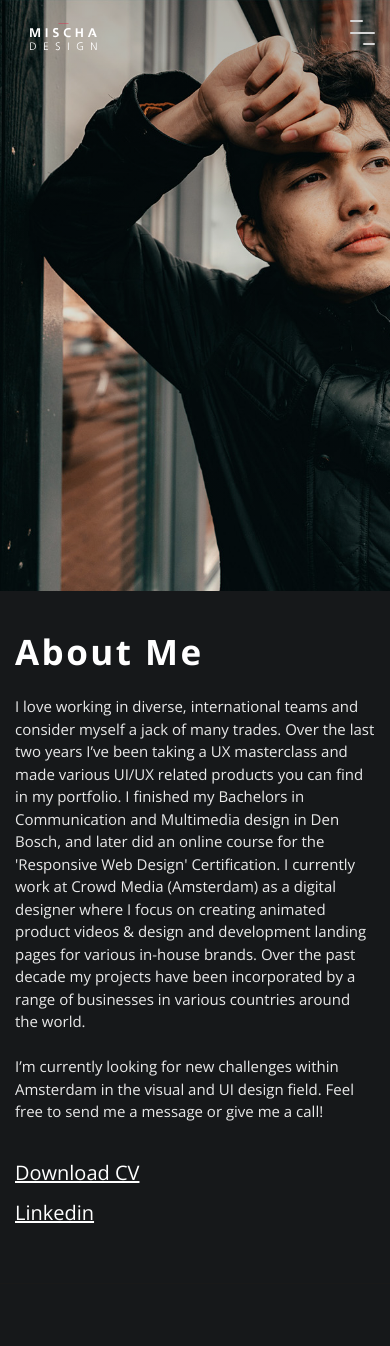
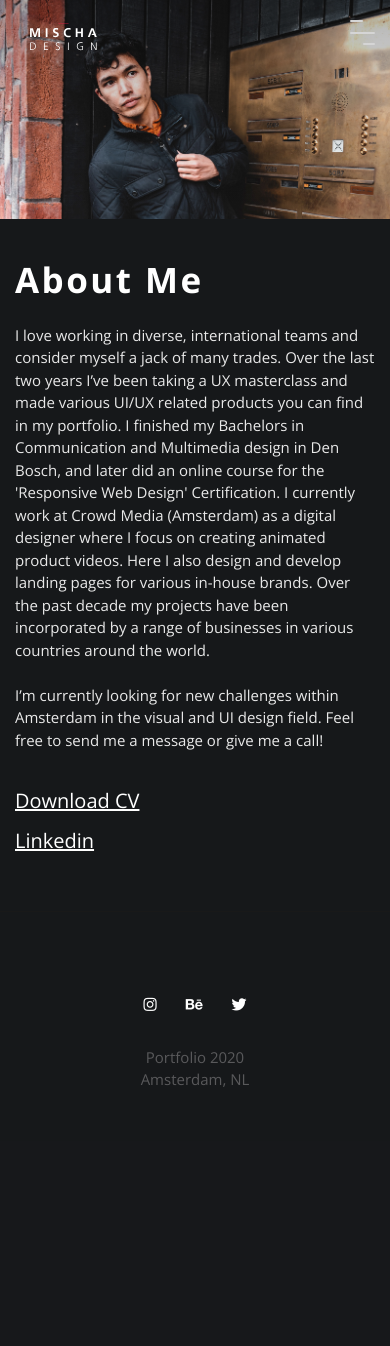
Before and after one commit to mfgoes/portfolio, a PHP site: page /about-resume.html in a window 390 px wide; the page is wider, and only the part inside the window is pictured. Shown: the top 1346 px of that part. After the commit the page ends 1087 px from the top of that part, so only its background shows below. Run offline with PHP 8.4, Linux system fonts and the light colour scheme.

Commit message:
QOL improvements
-Fix width issue on mobile (about me)
-Add animation to text on home
-Changed about me image
-Change header image for mobile pages (or shorten the image size)

```diff
--- a/about-resume.html
+++ b/about-resume.html
@@ -28,7 +28,6 @@
                         text-align: center;
                         line-height: 2em;
                         font-size: 20px;
-                        width: 300px;
                         margin-top: 200px;
                         border-radius: 20px;
                         transition: .2s;
@@ -37,15 +36,6 @@
 
                     #button a{
                         color: #f7f7f7;
-                         width: 400px;
-                    }
-                    #button:after{
-                        content: '';
-                        height: 120%;
-                        position: absolute;
-                        transform: skewX(45deg);
-                        z-index: -1;
-                        transition: .2s;
                     }
                     #button:hover{
                         cursor: pointer;
@@ -81,6 +71,7 @@
     </header>
 
     <section class="about-resume">
+
     <div class="container">
 
 
@@ -89,16 +80,15 @@
         <div class="p-text title_white ">
             <h1>About Me</h1>
             <p><br>
-                            I love working in diverse, international teams and consider myself a jack of many trades. Over the last two years I’ve been taking a UX masterclass and made various UI/UX related products you can find in my portfolio. I finished my Bachelors in Communication and Multimedia design in Den Bosch, and later did an online course for the 'Responsive Web Design' Certification. I currently work at Crowd Media (Amsterdam) as a digital designer where I focus on creating animated product videos & design and development landing pages for various in-house brands. Over the past decade my projects have been incorporated by a range of businesses in various countries around the world.
+            I love working in diverse, international teams and consider myself a jack of many trades. Over the last two years I’ve been taking a UX masterclass and made various UI/UX related products you can find in my portfolio. I finished my Bachelors in Communication and Multimedia design in Den Bosch, and later did an online course for the 'Responsive Web Design' Certification. I currently work at Crowd Media (Amsterdam) as a digital designer where I focus on creating animated product videos. Here I also design and develop landing pages for various in-house brands. Over the past decade my projects have been incorporated by a range of businesses in various countries around the world.
             <br>
             <br>
             I’m currently looking for new challenges within Amsterdam in the visual and UI design field. Feel free to send me a message or give me a call! </p>
             <div> <a id="button" href="img/CV%202020.2.pdf" >Download CV</a></div>
             <div> <a id="button" href="https://www.linkedin.com/in/mischavandergoes/">Linkedin</a></div>
         </div>
+    </div>
 
-
-    </div>
 
     </section>
       <!-- Start Scroll Top -->
--- a/css/styles.css
+++ b/css/styles.css
@@ -1579,8 +1579,10 @@ a:hover {
 }
 
 .img-header {
-    min-height: 70%;
-    width: 100%;
+    height: 0;
+    overflow: hidden;
+    position: relative;
+    padding-top: 40%; /*56.25%;*/
     -webkit-background-size: cover;
     background-size: cover;
 }
@@ -1595,7 +1597,7 @@ a:hover {
     background: url('../img/background/30LOGOS.jpg') no-repeat center center;
 }
 .header-salescomp {
-    background: url('../img/background/travpro thumb.jpg') no-repeat center center;
+    background: url('../img/background/tripleC.jpg') no-repeat center center;
 }
 .header-gardenc {
     background: url('../img/background/cottage thumb.jpg') no-repeat center center;
@@ -1603,8 +1605,15 @@ a:hover {
 
 
 .overlay {
+    /*height: 100%;
+    width: 100%;
+    background-color: rgba(25, 25, 25, .2);
+    background: linear-gradient(rgba(0, 0, 0, 0.3), rgba(0, 0, 0, 0));*/
+    position: absolute;
+    top: 0;
+    left: 0;
+    width: 100%;
     height: 100%;
-    width: 100%;
     background-color: rgba(25, 25, 25, .2);
     background: linear-gradient(rgba(0, 0, 0, 0.3), rgba(0, 0, 0, 0));
 }
@@ -2070,7 +2079,14 @@ a:hover {
         height: 100vw;
 
     }
-
+    .img-header {
+        height: 0;
+        overflow: hidden;
+        position: relative;
+        padding-top: 56.25%; /*56.25%;*/
+        -webkit-background-size: cover;
+        background-size: cover;
+    }
 
     }
 
--- a/evbox.html
+++ b/evbox.html
@@ -65,15 +65,12 @@
     <header class="about-studio item-img-evbox2 img-header">
         <div class="overlay"></div>
         <div class="container">
-
-
             <!-- Title
             <div class="title">
                 <span>Lorem Ipsum is simply dummy</span>
                 <h1>who are we</h1>
             </div>
             -->
-
         </div>
     </header>
     <!-- End Header About Studio -->
--- a/posters.html
+++ b/posters.html
@@ -111,7 +111,7 @@
             <div class="post-content-text">
                 <h2>Concept Poster Designs 2020 (Work in Progress)</h2>
                 <!-- Text 1 -->
-                <p>To sharpen my skills as a designer, I decided to make 2 conceptual posters every week. By covering the foundations of composition, color, fonts, texture, and atmosphere, this journey is meant to improve my craftsmanship throughout other mediums such as web design and animations as well. <br><br>
+                <p>To sharpen my skills as a designer, I decided to make 2 conceptual posters every week. By covering the foundations of composition, color, fonts, texture, and atmosphere, I aimed to improve my skills in web design and animations as well. <br><br>
                 If you’d like, follow the process and updates on this through Instagram <a href="https://www.instagram.com/mvdgdes/">@MischaDesign</a> <br><br>
                 More coming soon!
                 </p>
```
Also changed, not shown: salescompanion.html (+8 -0 lines), img/background/aboutme.jpg, img/background/evbox2.jpg, img/background/travpro thumb web.jpg (added), img/background/travpro thumb2.jpg. Lines whose indentation alone changed are shown as unchanged.
